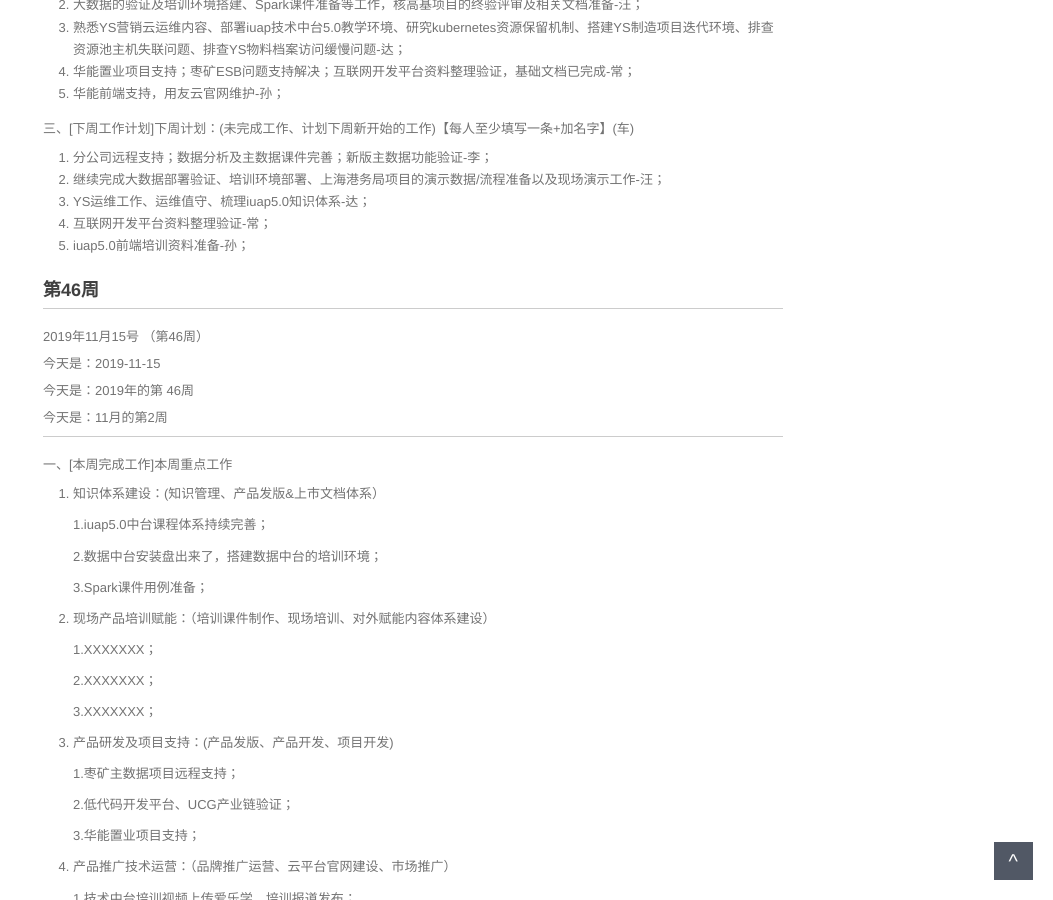
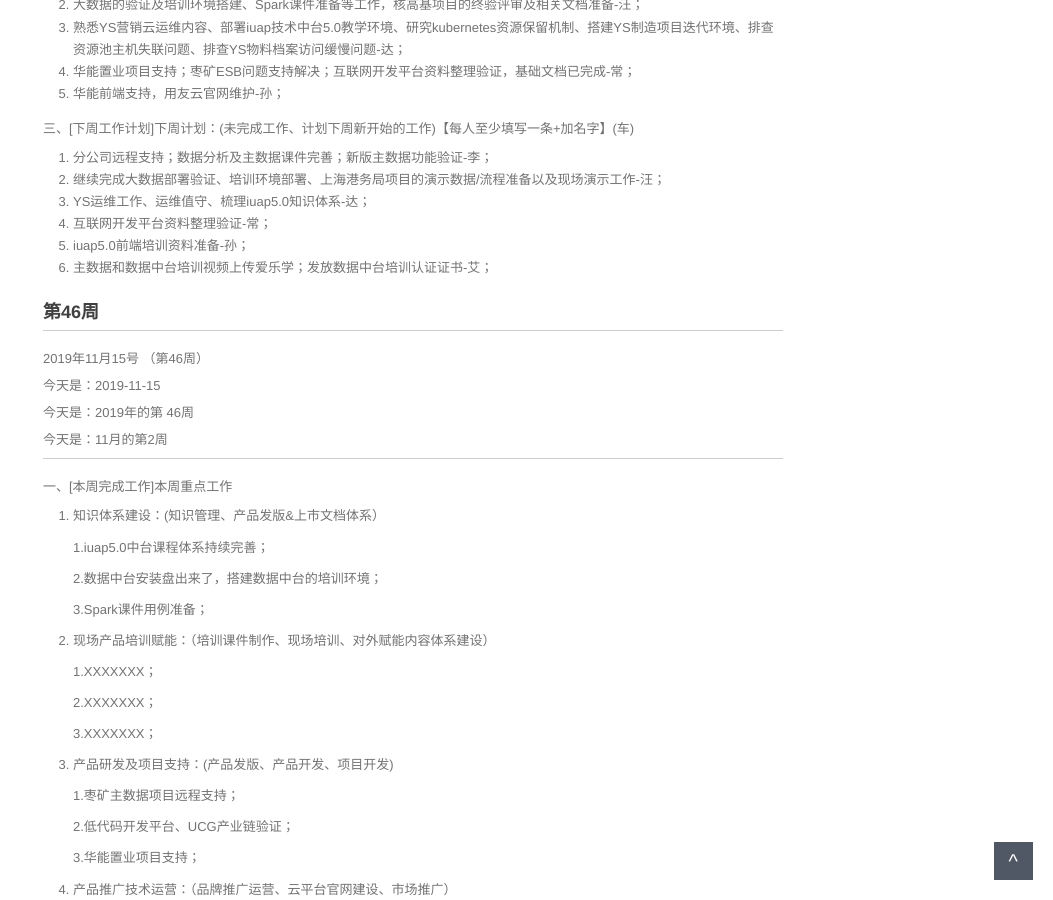
Before and after one commit to walllFlower/blog, a Jekyll site: the page built from _posts/2018-07-17-day_report_cxz.md, in a window 1280 px wide and 900 px high, scrolled down 1352 px. Shown: the whole window, without its empty margins (227-1280 px from the left). Built offline with Jekyll 4.4.1, drawn with Linux system fonts in a browser that asks for light colours; comment, search, counter and statistics services are not loaded.

Commit message:
Update 2018-07-17-day_report_cxz.md
add

```diff
--- a/_posts/2018-07-17-day_report_cxz.md
+++ b/_posts/2018-07-17-day_report_cxz.md
@@ -86,6 +86,7 @@ categories: 技术运营工作周报
 3. YS运维工作、运维值守、梳理iuap5.0知识体系-达；
 4. 互联网开发平台资料整理验证-常；
 5. iuap5.0前端培训资料准备-孙；
+6. 主数据和数据中台培训视频上传爱乐学；发放数据中台培训认证证书-艾；
 
 
 ###  第46周
```
